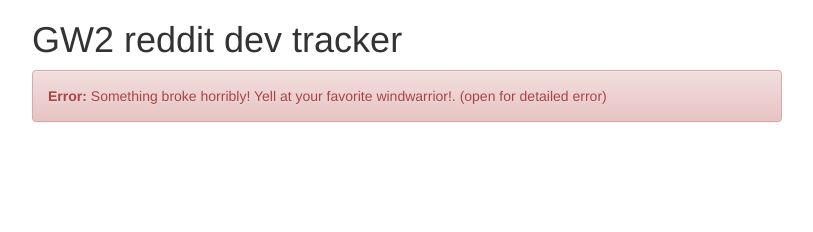
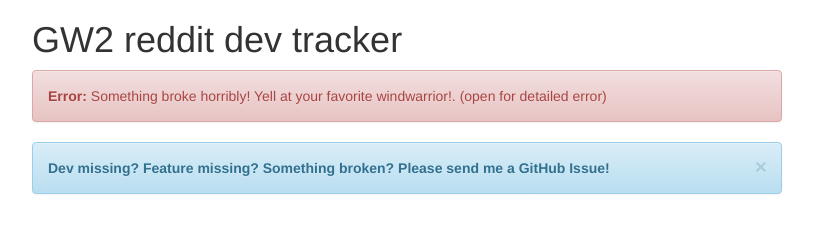
Before and after one commit to windwarrior/GW2RedditDevTrackerRetired, a plain HTML site: page index.html in a window 1280 px wide. Shown: the whole page, without its empty margins (233-1046 px from the left). Drawn offline with nearby package versions, Linux system fonts and the light colour scheme; no server answers.

Commit message:
Added an infobox with contact details
I sincerely want input on my creations, therefore I added a link to the
top of the devtracker so that people can give it to me :>.

```diff
--- a/index.html
+++ b/index.html
@@ -79,11 +79,21 @@
   <div class="container">
 
     <div class="row">
-      <div class="col-xs-12 col-md-8 col-md-offset-2" id="errors">
+      <div class="col-xs-12 col-md-8 col-md-offset-2">
         <h1> GW2 reddit dev tracker </h1>
       </div>
+      <div class="col-xs-12 col-md-8 col-md-offset-2" id="errors">
+      </div>
       <div class="col-xs-12 col-md-8 col-md-offset-2" id="devtracker">
-
+        <div class="alert alert-info alert-dismissible" role="alert">
+          <button type="button" class="close" data-dismiss="alert" aria-label="Close"><span aria-hidden="true">&times;</span></button>
+          <details>
+            <summary><strong>Dev missing? Feature missing? Something broken? Please send me a GitHub Issue!</strong></summary>
+            <p>
+              <a href="https://github.com/windwarrior/GW2RedditDevTracker/issues">GitHub issues</a> are the best way to reach me, that way your request will end up in my inbox, thanks in advance!
+            </p>
+          </details>
+        </div>
       </div>
     </div>
   </div>
```
